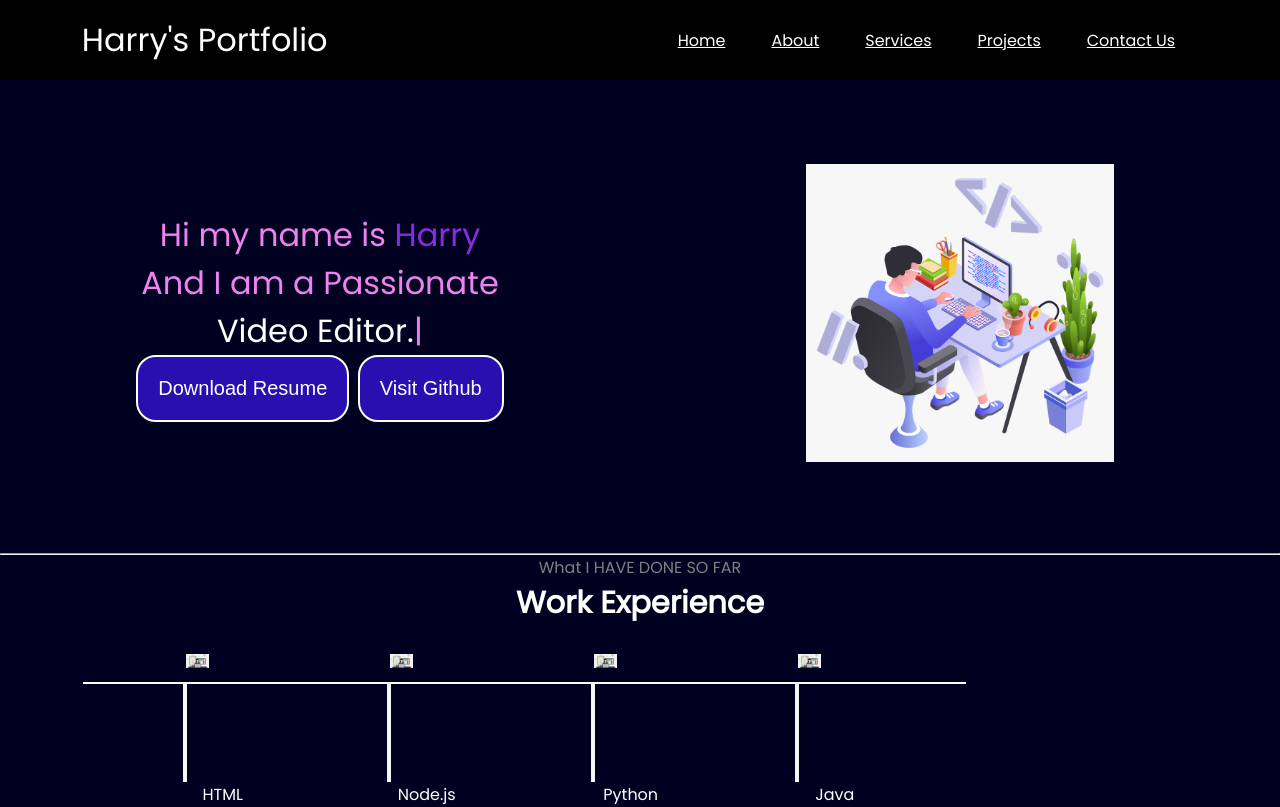
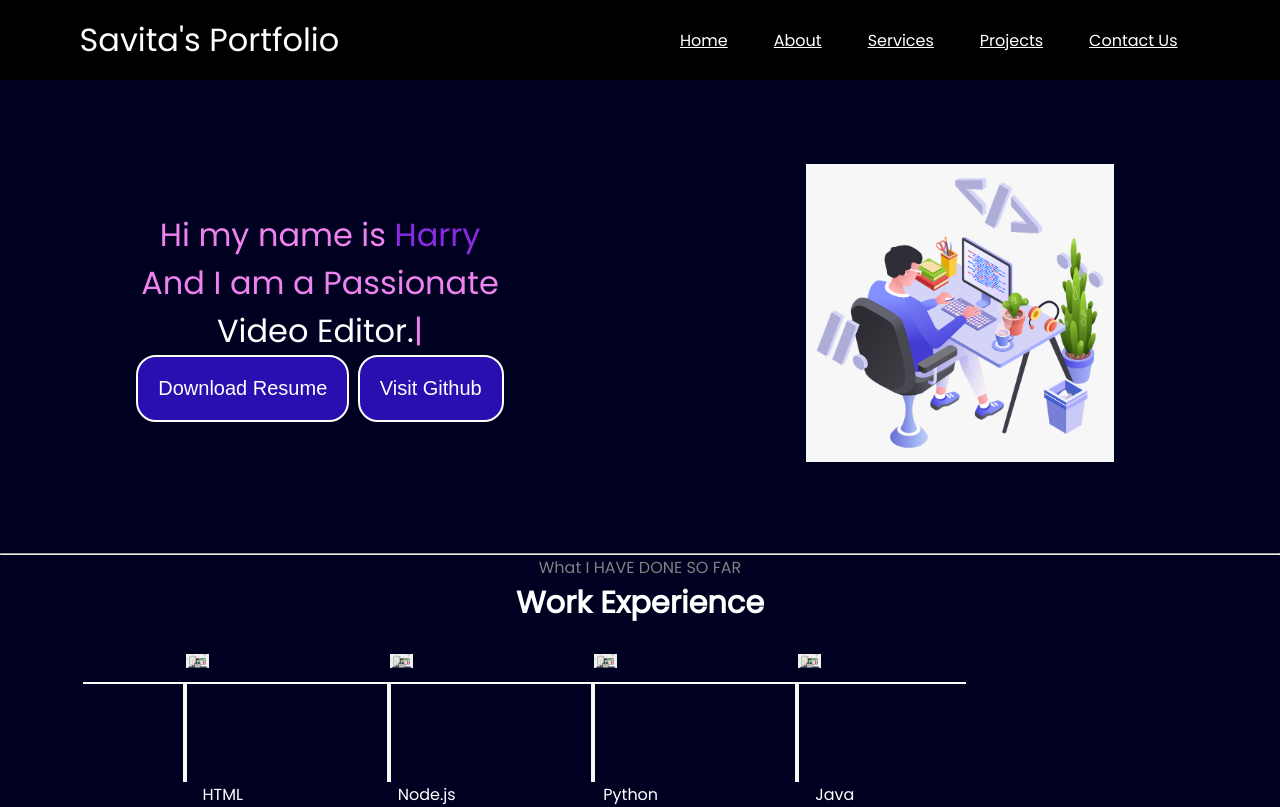
Before and after one commit to Neha7758/Portfoliopracs, a plain HTML site: page Index.html in a window 1280 px wide. Shown: the top 807 px of the page. Drawn offline with nearby package versions, Linux system fonts and the light colour scheme.

Commit message:
Update Index.html

```diff
--- a/Index.html
+++ b/Index.html
@@ -181,7 +181,7 @@
 <body>
   <header>
     <nav>
-      <div class="left">Harry's Portfolio</div>
+      <div class="left">Savita's Portfolio</div>
 
       <div class="right"></div>
       <ul>
```
